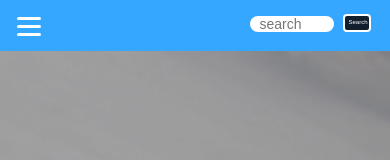
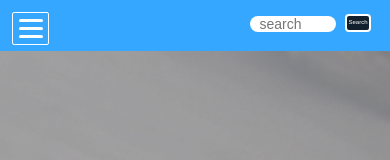
Before and after one commit to najjamalam786/iCode, a plain HTML site: page index.html in a window 390 px wide. In both pictures the pointer is over the element 28 px from the left and 26 px from the top of the page. Shown: the top 160 px of the page. Drawn offline with Linux system fonts and the light colour scheme.

Commit message:
Update responsive.css

```diff
--- a/responsive.css
+++ b/responsive.css
@@ -34,11 +34,18 @@
         padding: 0px 0px 0px 10px;
     }
     .btn-sm{
-        padding: 1px 1px 3px 3px;
+        padding: 1px 1px 3px 1px;
         font-size: 6px;
     }
     .burger{
         display: inline-block;
+    }
+    .burger:hover{
+        width: 33px;
+        padding: 1px ;
+        border: 1px solid white;
+        border-radius: 2px;
+        background: none;
     }
     .h-nav-resp{
         height: 51px;
```
